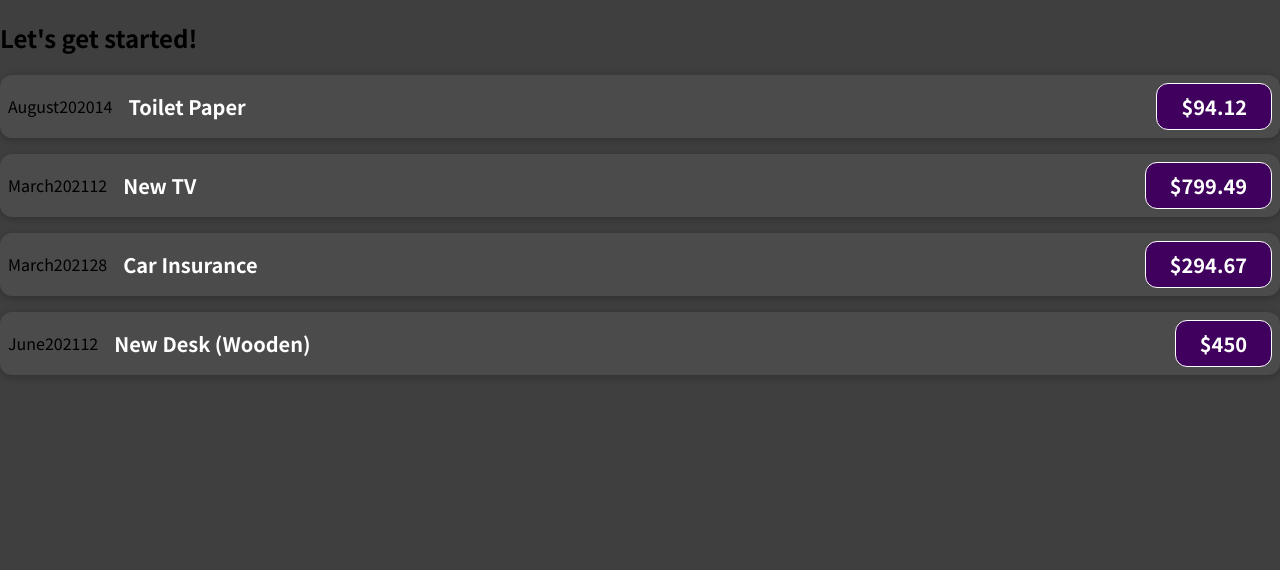
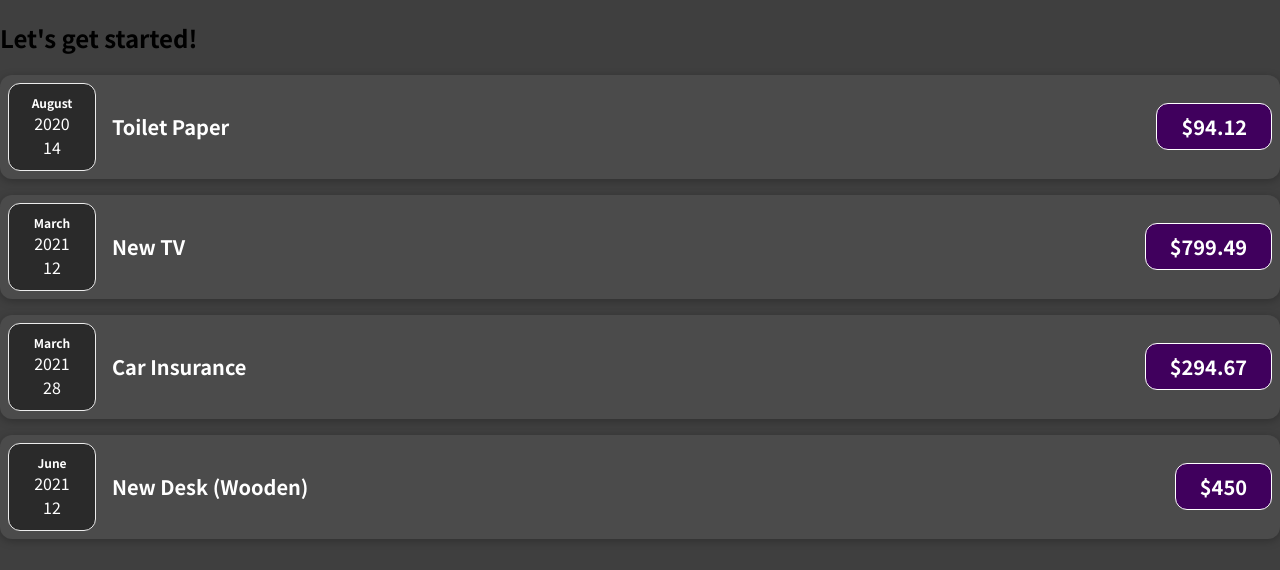
Before and after one commit to WebDevJasonCameron/LearningWebDev_REACT, a JavaScript app in the folder react-complete-guide/: page / in a window 1280 px wide. Shown: the top 570 px of the page. Built offline with nearby package versions, Linux system fonts and the light colour scheme.

Commit message:
split exp date and item

```diff
--- /dev/null
+++ b/react-complete-guide/src/components/ExpenseDate.css
@@ -0,0 +1,26 @@
+.expense-date {
+  display: flex;
+  flex-direction: column;
+  width: 5.5rem;
+  height: 5.5rem;
+  border: 1px solid #ececec;
+  background-color: #2a2a2a;
+  color: white;
+  border-radius: 12px;
+  align-items: center;
+  justify-content: center;
+}
+
+.expense-date__month {
+  font-size: 0.75rem;
+  font-weight: bold;
+}
+
+.expense-date__year {
+  font-size: 0.75rem;
+}
+
+.expense-date__day {
+  font-size: 1.5rem;
+  font-weight: bold;
+}
--- /dev/null
+++ b/react-complete-guide/src/components/ExpenseDate.js
@@ -0,0 +1,17 @@
+import "./ExpenseDate.css";
+
+function ExpenseDate(props) {
+	const month = props.date.toLocaleString("en-US", { month: "long" });
+	const day = props.date.toLocaleString("en-US", { day: "2-digit" });
+	const year = props.date.getFullYear();
+
+	return (
+		<div className="expense-date">
+			<div className="expense-date__month">{month}</div>
+			<div className="expense-year">{year}</div>
+			<div className="expense-day">{day}</div>
+		</div>
+	);
+}
+
+export default ExpenseDate;
--- a/react-complete-guide/src/components/ExpenseItem.js
+++ b/react-complete-guide/src/components/ExpenseItem.js
@@ -1,16 +1,10 @@
+import ExpenseDate from "./ExpenseDate";
 import "./ExpenseItem.css";
 
 function ExpenseItem(props) {
-	const month = props.date.toLocaleString("en-US", { month: "long" });
-	const day = props.date.toLocaleString("en-US", { day: "2-digit" });
-	const year = props.date.getFullYear();
-
 	return (
 		<div className="expense-item">
-			<div>{month}</div>
-			<div>{year}</div>
-			<div>{day}</div>
-
+			<ExpenseDate date={props.date} />
 			<div className="expense-item__description">
 				<h2>{props.title}</h2>
 				<div className="expense-item__price">${props.amount}</div>
```
